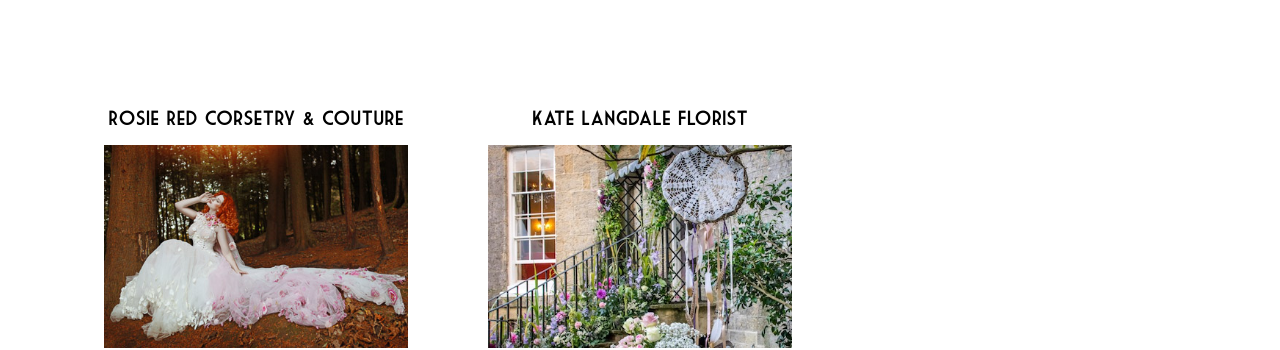
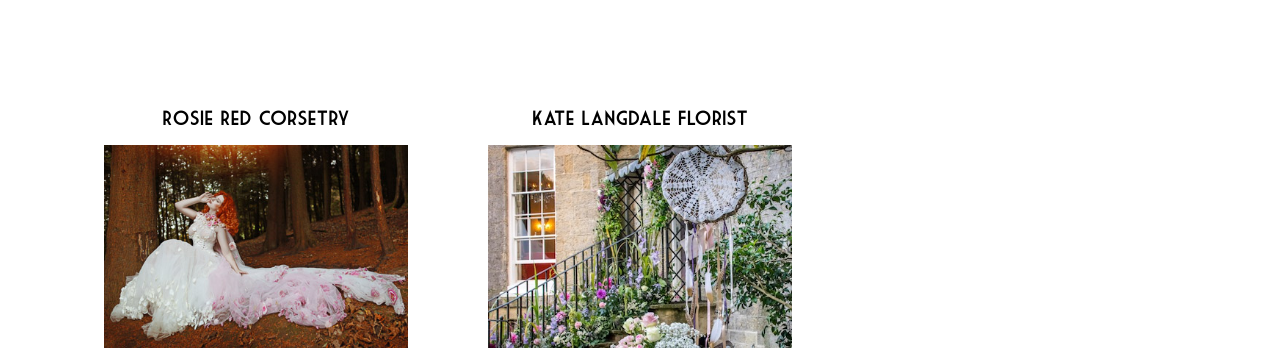
Before and after one commit to jacobcons/airstream-studio, a Jekyll site: the page built from vintage-wedding-suppliers.markdown, in a window 1280 px wide. Shown: the part 421-771 px from the top of the page. Built offline with Jekyll 4.4.1, drawn with Linux system fonts in a browser that asks for light colours.

Commit message:
Updated Vintage Wedding Suppliers

```diff
--- a/vintage-wedding-suppliers.markdown
+++ b/vintage-wedding-suppliers.markdown
@@ -6,7 +6,7 @@ page-title: Airstream Studio - Recommended Vintage Wedding Suppliers in Sussex
 meta-desc: Vintage weddings supplier links for Sussex. Wedding dresses, flowers, food,
   transport.
 boxes:
-- title: Rosie Red Corsetry & Couture
+- title: Rosie Red Corsetry
   image: "/uploads/collections10-2.jpg"
   image-alt: Rosie Red Corsetry & Couture
   desc: 'Bespoke bridal wear and corsets. '
```
